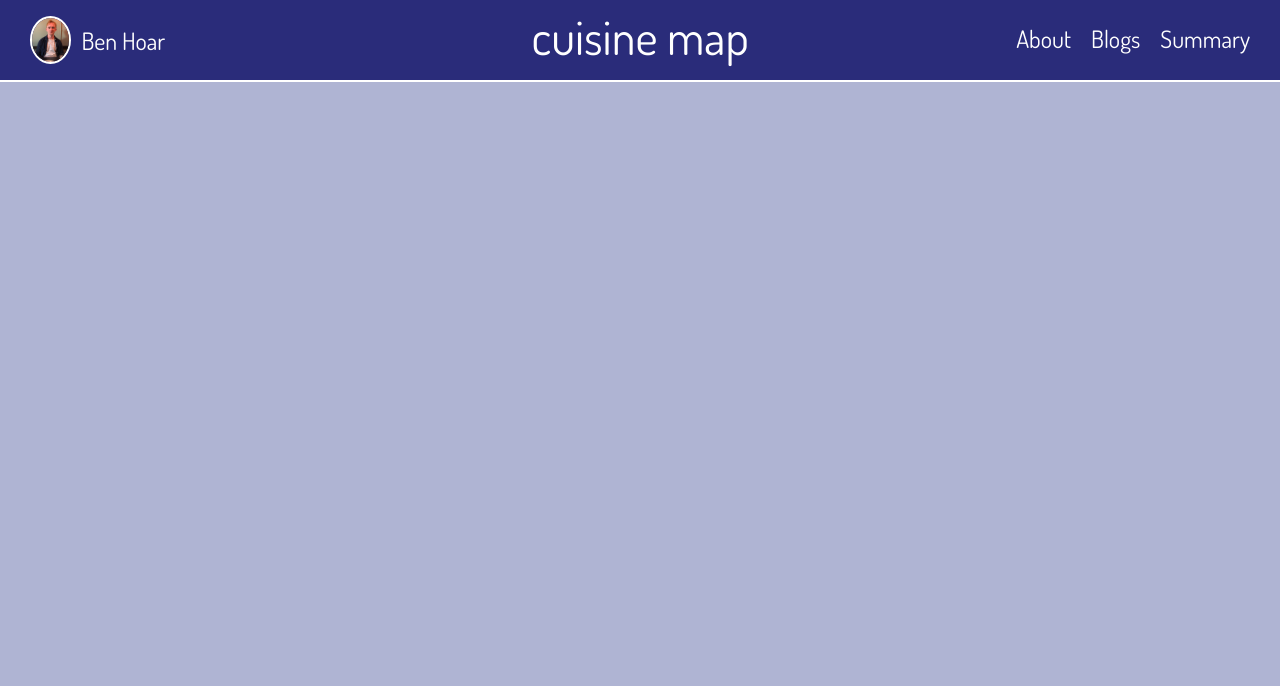
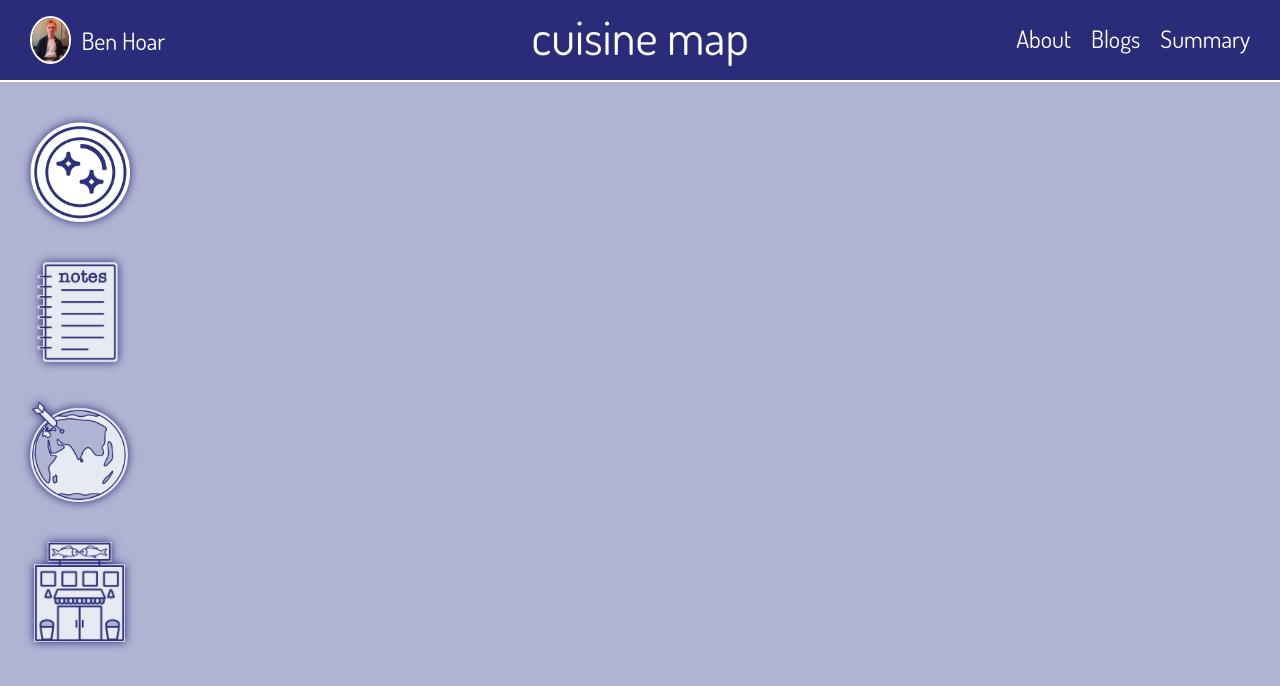
Before and after one commit to benhoar/fullStackApp, a React (Create React App) app in the folder frontend/: page / in a window 1280 px wide. Shown: the top 686 px of the page. Built offline with nearby package versions, Linux system fonts and the light colour scheme; the HTML template or start-up script is replaced by a standard one.

Commit message:
finished sidebar

```diff
--- a/frontend/src/App.js
+++ b/frontend/src/App.js
@@ -1,6 +1,7 @@
 import TopBar from './components/navbar/TopBar'
+import SideBar from './components/sidebar/SideBar'
 // this is a hook called useState
-import { useState } from 'react'
+// import { useState } from 'react'
 // import { Switch, Route, Link } from 'react-router-dom'
 
 // App.js is where we have access to the state
@@ -11,6 +12,7 @@ function App() {
   return (
     <div>
       <TopBar />
+      <SideBar />
     </div>
   );
 }
--- a/frontend/src/components/navbar/NavBar.jsx
+++ b/frontend/src/components/navbar/NavBar.jsx
@@ -11,7 +11,7 @@ const NavBar = ({ onClick }) => {
       <div className="navbar">
          <div id="profilePic">
             <a href="/">
-               <img src="images/BH_Pic.jpg" alt=""/>
+               <img className="propic" src="images/BH_Pic.jpg" alt=""/>
             </a>
             <a id="username" href="/">Ben Hoar</a>
          </div>
--- a/frontend/src/components/navbar/navbar.css
+++ b/frontend/src/components/navbar/navbar.css
@@ -1,10 +1,5 @@
-:root {
-   --dark-blue: rgb(42, 44, 122);
-   --light-blue: rgb(231, 232, 240);
-}
-
 .navbar {
-   background-color: var(--dark-blue);
+   background-color: rgb(42, 44, 122);
    margin: 0;
    padding: 6px 30px;
    box-sizing: border-box;
@@ -16,6 +11,7 @@
    font-weight: normal;
    font-size: 32px;
    border-bottom: 2px solid white;
+   z-index: 100;
 }
 
 a {
@@ -28,7 +24,7 @@ a:hover {
    color: rgb(175, 180, 211);
 }
 
-img {
+.propic {
    height: 3rem;
    border-radius: 50%;
    border: 2px solid white;
@@ -98,6 +94,8 @@ img {
 
 .drop-menu {
    display: none;
+   position: sticky;
+   top: 83px;
 }
 
 @media(max-width: 800px) {
@@ -177,6 +175,7 @@ img {
       flex-direction: column;
       align-items: flex-end;
       transition: all 0.3s ease;
+      cursor: pointer;
    }
 
    .ex:hover {
--- /dev/null
+++ b/frontend/src/components/sidebar/Button.jsx
@@ -0,0 +1,13 @@
+import './sidebar.css'
+
+const Button = ({image, text, style}) => {
+  console.log(style)
+  return (
+    <div className="btn">
+      <img src={image} alt={text} style={style[1]}/>
+      <a className="linktext" href="/" style={style[0]}>{text}</a>
+    </div>
+  )
+}
+
+export default Button
--- /dev/null
+++ b/frontend/src/components/sidebar/SideBar.jsx
@@ -0,0 +1,39 @@
+import './sidebar.css'
+import Button from './Button'
+
+const SideBar = () => {
+  const st1 = [{paddingLeft:'0px'}, {marginLeft:'0px'}];
+  const st2 = [{paddingLeft:'8px'}, {marginLeft:'7px'}];
+  const st3 = [{paddingLeft:'2px'}, {marginLeft:'0px'}];
+  const st4 = [{paddingLeft:'5px'}, {marginLeft:'4px'}];
+
+  return (
+      <div className="buttons">
+         <Button image={"images/1plate.png"} text={"Show Scores!"} style={st1}/>
+         <Button image={"images/revs.png"} text={"Add a Note!"} style={st2}/>
+         <Button image={"images/globe.png"} text={"Pick a Region!"} style={st3}/>
+         <Button image={"images/diner.png"} text={"Find a Meal!"} style={st4}/>
+      </div>
+  )
+}
+
+/* <div className="buttons">
+<div id="plates" className="btn-1">
+   <img src="images/1plate.png" alt="diner"/>
+   <a href="/">Show Scores!</a>
+</div>
+<div id="revs" className="btn-2">
+   <img src="images/revs.png" alt="diner"/>
+   <a href="/">Add a Note!</a>
+</div>
+<div id="regions" className="btn-3">
+   <img src="images/globe.png" alt="diner"/>
+   <a href="/">Pick a Region!</a>
+</div>
+<div id="meal" className="btn-4">
+   <img src="images/diner.png" alt="diner"/>
+   <a href="/">Find a Meal!</a>
+</div
+</div> */
+
+export default SideBar
--- /dev/null
+++ b/frontend/src/components/sidebar/sidebar.css
@@ -0,0 +1,41 @@
+.buttons {
+   display: flex;
+   flex-direction: column;
+   align-items: center;
+   width: 230px;
+   justify-content: space-between;
+   row-gap: 40px;
+   margin-top: 40px;
+   margin-left: 15px;
+}
+
+.btn {
+   height: 100px;
+   width: 200px;
+   display: flex;
+   align-items: center;
+}
+
+.btn > img {
+   height: 100px;
+   -webkit-filter: drop-shadow(0 0 5px rgb(42, 44, 122));
+   filter: drop-shadow(0 0 5px rgb(42, 44, 122));
+}
+
+.btn:hover > img {
+   transform: translateX(-40px) scale(0.4);
+   transition: 300ms ease-out;
+}
+
+.btn > a {
+   opacity: 0;
+   white-space: nowrap;
+   transform: translateX(100px);
+}
+
+.btn:hover > a {
+   opacity: 1;
+   transform: translateX(-60px);
+   transition: all 300ms ease-out;
+   color: white;
+}
```
Also changed, not shown: frontend/src/components/home/map.jsx (deleted), frontend/src/components/home/sidebar.jsx (deleted), frontend/src/index.css (indentation only).
